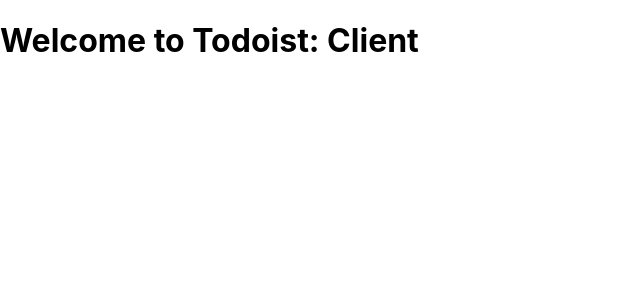
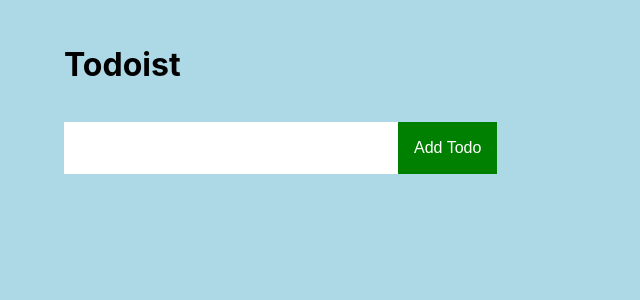
Before and after one commit to npranto/todoist, a React (Create React App) app in the folder client/: page / in a window 1280 px wide. Shown: the top 300 px of the page, without its empty margins (0-640 px from the left). Built offline with nearby package versions, Linux system fonts and the light colour scheme.

Commit message:
Add a simple working example of a Todo application

```diff
--- a/client/package.json
+++ b/client/package.json
@@ -9,6 +9,7 @@
     "react": "^17.0.2",
     "react-dom": "^17.0.2",
     "react-scripts": "4.0.3",
+    "uuid": "^8.3.2",
     "web-vitals": "^1.0.1"
   },
   "scripts": {
--- a/client/src/App.css
+++ b/client/src/App.css
@@ -1,3 +1,37 @@
 .App {
+  width: 100vw;
+  height: 100vh;
+  background-color: lightblue;
+  padding: 1.5em 4em;
+}
 
+.todo-form {
+  margin: 0 auto;
+  padding: 1em 0;
+  display: flex;
 }
+
+.todo-input {
+  padding: 0.5em;
+  font-size: 1.5rem;
+}
+
+.add-todo-btn {
+  padding: 1em;
+  background-color: green;
+  color: white;
+  font-size: 1rem;
+}
+
+.todo-list {
+  list-style-type: none;
+}
+
+.todo-item {
+  padding: 0.5em 0;
+  font-size: 1.25rem;
+}
+
+.todo-item input[type="checkbox"] {
+  margin-right: 1em;
+}
--- a/client/src/App.js
+++ b/client/src/App.js
@@ -1,11 +1,72 @@
-import './App.css';
+import { useState } from "react";
+import { v4 as uuidv4 } from "uuid";
+import "./App.css";
 
 function App() {
+  const [todos, setTodos] = useState([]);
+  const [todoInput, setTodoInput] = useState("");
+
+  const onTodoInputChange = (e) => {
+    const { target: { value } = {} } = e;
+    setTodoInput(value);
+  };
+
+  const onAddTodo = (e) => {
+    e.preventDefault();
+    const newTodo = createTodo(todoInput);
+    setTodos((prevTodos) => [...prevTodos, newTodo]);
+    setTodoInput("");
+  };
+
+  const createTodo = (name) => {
+    if (!name || !name.length) {
+      throw new Error(
+        "Please provide a valid name for a todo. It must be at least 1 character long"
+      );
+    }
+    return {
+      id: uuidv4(),
+      name,
+    };
+  };
+
   return (
     <div className="App">
-      <header className="App-header">
-        <h1>Welcome to Todoist: Client</h1>
+      <header className="header">
+        <h1>Todoist</h1>
       </header>
+
+      <form className="todo-form" onSubmit={onAddTodo}>
+        <label htmlFor="todoInput">
+          <input
+            type="text"
+            name="todoInput"
+            className="todo-input"
+            minLength="1"
+            maxLength="150"
+            value={todoInput}
+            onChange={onTodoInputChange}
+            required
+          />
+        </label>
+        <button type="submit" className="add-todo-btn">
+          Add Todo
+        </button>
+      </form>
+
+      <ul className="todo-list">
+        {todos.map((todo) => (
+          <li key={todo.id} className="todo-item">
+            <input
+              type="checkbox"
+              className="todo-checkbox"
+              name={todo.id}
+              id={todo.id}
+            />
+            <label htmlFor={todo.id}>{todo.name}</label>
+          </li>
+        ))}
+      </ul>
     </div>
   );
 }
--- a/client/src/index.css
+++ b/client/src/index.css
@@ -1,13 +1,25 @@
 body {
   margin: 0;
   padding: 0;
-  font-family: -apple-system, BlinkMacSystemFont, 'Segoe UI', 'Roboto', 'Oxygen',
-    'Ubuntu', 'Cantarell', 'Fira Sans', 'Droid Sans', 'Helvetica Neue',
+  font-family: -apple-system, BlinkMacSystemFont, "Segoe UI", "Roboto", "Oxygen",
+    "Ubuntu", "Cantarell", "Fira Sans", "Droid Sans", "Helvetica Neue",
     sans-serif;
   -webkit-font-smoothing: antialiased;
   -moz-osx-font-smoothing: grayscale;
+  font-size: 16px;
 }
 
 body * {
   box-sizing: border-box;
 }
+
+body * {
+  padding: 0;
+  border: 0;
+}
+
+button {
+  outline: none;
+  border: none;
+  cursor: pointer;
+}
--- a/package.json
+++ b/package.json
@@ -19,5 +19,6 @@
   "bugs": {
     "url": "https://github.com/npranto/todoist/issues"
   },
-  "homepage": "https://github.com/npranto/todoist#readme"
+  "homepage": "https://github.com/npranto/todoist#readme",
+  "dependencies": {}
 }
```
Also changed, not shown: 1 other file (tests, documents, lock files or other folders).
